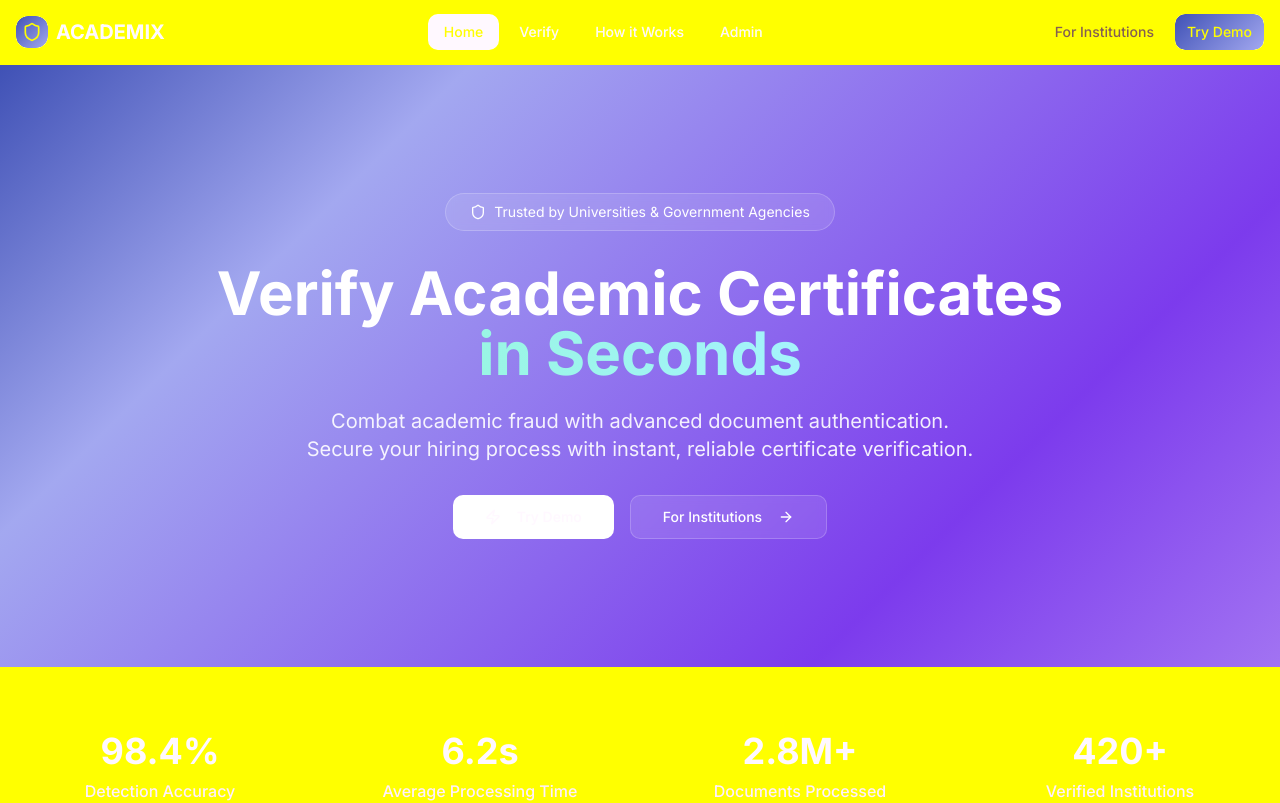
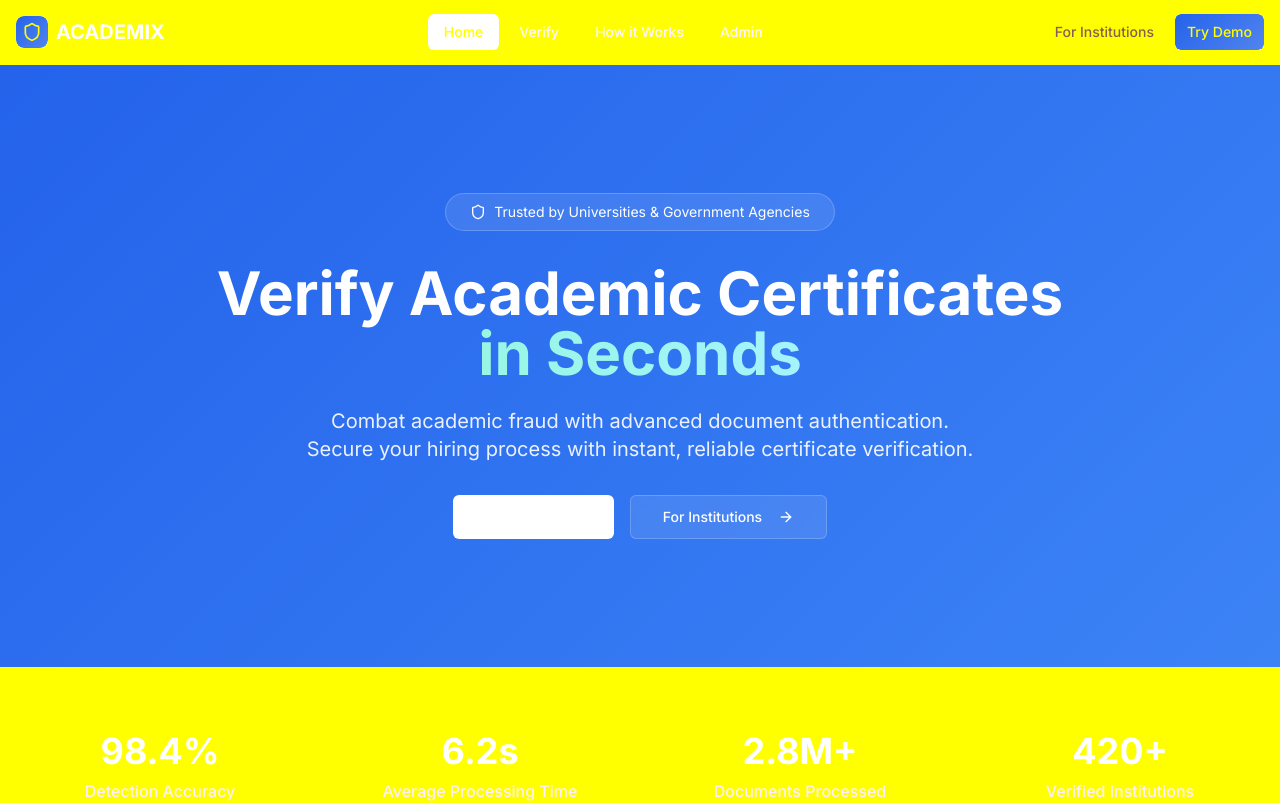
Before and after one commit to raunakkumaredu/acad-guard-check, a React (Vite) app: page / in a window 1280 px wide. Shown: the top 803 px of the page. Built offline with nearby package versions, Linux system fonts and the light colour scheme; the HTML template or start-up script is replaced by a standard one.

Commit message:
Refactor: Professionalize color scheme

```diff
--- a/src/index.css
+++ b/src/index.css
@@ -8,7 +8,8 @@ All colors MUST be HSL.
 
 @layer base {
   :root {
-    --background: 248 250 252;
+    /* Clean Professional Palette - Grayscale + Blue Accent */
+    --background: 255 255 255;
     --foreground: 15 23 42;
 
     --card: 255 255 255;
@@ -17,89 +18,89 @@ All colors MUST be HSL.
     --popover: 255 255 255;
     --popover-foreground: 15 23 42;
 
-    /* Modern Professional Colors - Blue & Purple Palette */
-    --primary: 99 102 241; /* Indigo-500 - Modern, professional */
-    --primary-foreground: 248 250 252;
-    --primary-hover: 79 70 229; /* Indigo-600 */
+    /* Professional Blue Monochrome */
+    --primary: 37 99 235; /* Blue-600 */
+    --primary-foreground: 255 255 255;
+    --primary-hover: 29 78 216; /* Blue-700 */
 
-    --secondary: 241 245 249;
-    --secondary-foreground: 51 65 85;
+    --secondary: 248 250 252;
+    --secondary-foreground: 71 85 105;
 
-    --accent: 139 92 246; /* Violet-500 - Youthful, modern */
-    --accent-foreground: 248 250 252;
-    --accent-hover: 124 58 237; /* Violet-600 */
+    --accent: 59 130 246; /* Blue-500 */
+    --accent-foreground: 255 255 255;
+    --accent-hover: 37 99 235; /* Blue-600 */
 
     --muted: 248 250 252;
     --muted-foreground: 100 116 139;
 
-    /* Status Colors - No Yellow */
-    --success: 34 197 94; /* Green-500 */
-    --success-foreground: 240 253 244;
-    --warning: 251 146 60; /* Orange-400 - Replaced yellow with orange */
-    --warning-foreground: 255 247 237;
-    --destructive: 239 68 68; /* Red-500 */
-    --destructive-foreground: 254 242 242;
+    /* Status Colors - Professional Only */
+    --success: 22 163 74; /* Green-600 */
+    --success-foreground: 255 255 255;
+    --warning: 234 88 12; /* Orange-600 - NO YELLOW */
+    --warning-foreground: 255 255 255;
+    --destructive: 220 38 38; /* Red-600 */
+    --destructive-foreground: 255 255 255;
 
     --border: 226 232 240;
     --input: 226 232 240;
-    --ring: 59 130 246;
+    --ring: 37 99 235;
 
-    --radius: 0.75rem;
+    --radius: 0.5rem;
 
-    /* Enhanced Design Tokens - Modern Gradients */
-    --gradient-primary: linear-gradient(135deg, hsl(231 48% 48%), hsl(236 72% 79%));
-    --gradient-accent: linear-gradient(135deg, hsl(262 83% 58%), hsl(262 83% 70%));
-    --gradient-hero: linear-gradient(135deg, hsl(231 48% 48%) 0%, hsl(236 72% 79%) 25%, hsl(262 83% 58%) 75%, hsl(262 83% 70%) 100%);
+    /* Clean Gradients - Blue Only */
+    --gradient-primary: linear-gradient(135deg, hsl(221 83% 53%), hsl(221 83% 63%));
+    --gradient-accent: linear-gradient(135deg, hsl(221 83% 53%), hsl(217 91% 60%));
+    --gradient-hero: linear-gradient(135deg, hsl(221 83% 53%) 0%, hsl(217 91% 60%) 100%);
     --shadow-card: 0 1px 3px 0 hsl(0 0% 0% / 0.1), 0 1px 2px -1px hsl(0 0% 0% / 0.1);
-    --shadow-elevation: 0 10px 15px -3px hsl(0 0% 0% / 0.1), 0 4px 6px -4px hsl(0 0% 0% / 0.1);
-    --transition-smooth: all 0.3s cubic-bezier(0.4, 0, 0.2, 1);
+    --shadow-elevation: 0 4px 6px -1px hsl(0 0% 0% / 0.1), 0 2px 4px -2px hsl(0 0% 0% / 0.1);
+    --transition-smooth: all 0.2s ease-in-out;
 
-    --sidebar-background: 248 250 252;
-    --sidebar-foreground: 240 5.3% 26.1%;
-    --sidebar-primary: 240 5.9% 10%;
-    --sidebar-primary-foreground: 248 250 252;
-    --sidebar-accent: 240 4.8% 95.9%;
-    --sidebar-accent-foreground: 240 5.9% 10%;
+    --sidebar-background: 255 255 255;
+    --sidebar-foreground: 15 23 42;
+    --sidebar-primary: 37 99 235;
+    --sidebar-primary-foreground: 255 255 255;
+    --sidebar-accent: 248 250 252;
+    --sidebar-accent-foreground: 15 23 42;
     --sidebar-border: 226 232 240;
-    --sidebar-ring: 59 130 246;
+    --sidebar-ring: 37 99 235;
   }
 
   .dark {
-    --background: 8 47 73;
+    --background: 15 23 42;
     --foreground: 248 250 252;
 
-    --card: 15 23 42;
+    --card: 30 41 59;
     --card-foreground: 248 250 252;
 
-    --popover: 15 23 42;
+    --popover: 30 41 59;
     --popover-foreground: 248 250 252;
 
-    --primary: 129 140 248;
-    --primary-foreground: 15 23 42;
+    --primary: 59 130 246;
+    --primary-foreground: 255 255 255;
 
-    --secondary: 30 41 59;
+    --secondary: 51 65 85;
     --secondary-foreground: 226 232 240;
 
-    --muted: 30 41 59;
+    --muted: 51 65 85;
     --muted-foreground: 148 163 184;
 
-    --accent: 167 139 250;
-    --accent-foreground: 15 23 42;
+    --accent: 37 99 235;
+    --accent-foreground: 255 255 255;
 
-    --destructive: 248 113 113;
-    --destructive-foreground: 15 23 42;
+    --destructive: 220 38 38;
+    --destructive-foreground: 255 255 255;
 
-    --border: 51 65 85;
-    --input: 51 65 85;
-    --ring: 147 197 253;
-    --sidebar-background: 240 5.9% 10%;
-    --sidebar-foreground: 240 4.8% 95.9%;
-    --sidebar-primary: 224.3 76.3% 48%;
-    --sidebar-primary-foreground: 0 0% 100%;
-    --sidebar-accent: 240 3.7% 15.9%;
-    --sidebar-accent-foreground: 240 4.8% 95.9%;
-    --sidebar-border: 240 3.7% 15.9%;
-    --sidebar-ring: 217.2 91.2% 59.8%;
+    --border: 71 85 105;
+    --input: 71 85 105;
+    --ring: 59 130 246;
+    --sidebar-background: 15 23 42;
+    --sidebar-foreground: 248 250 252;
+    --sidebar-primary: 59 130 246;
+    --sidebar-primary-foreground: 255 255 255;
+    --sidebar-accent: 51 65 85;
+    --sidebar-accent-foreground: 248 250 252;
+    --sidebar-border: 71 85 105;
+    --sidebar-ring: 59 130 246;
   }
 }
 
```
